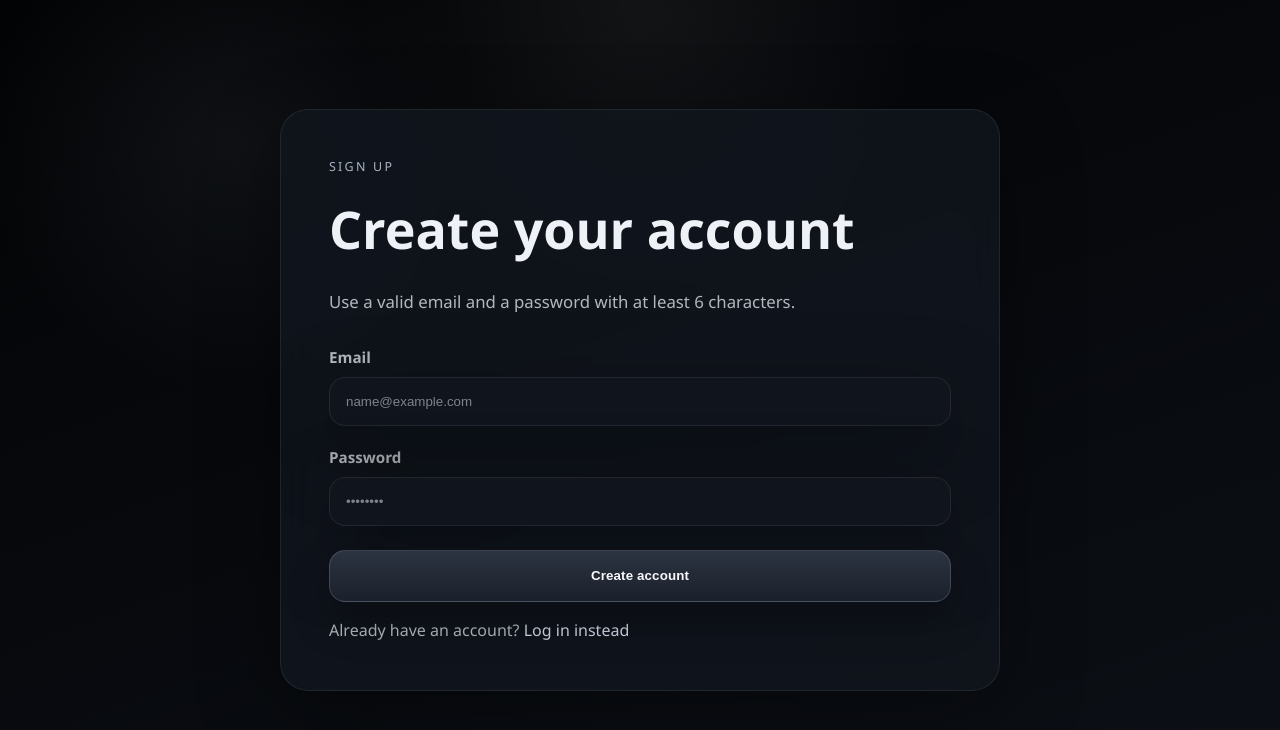
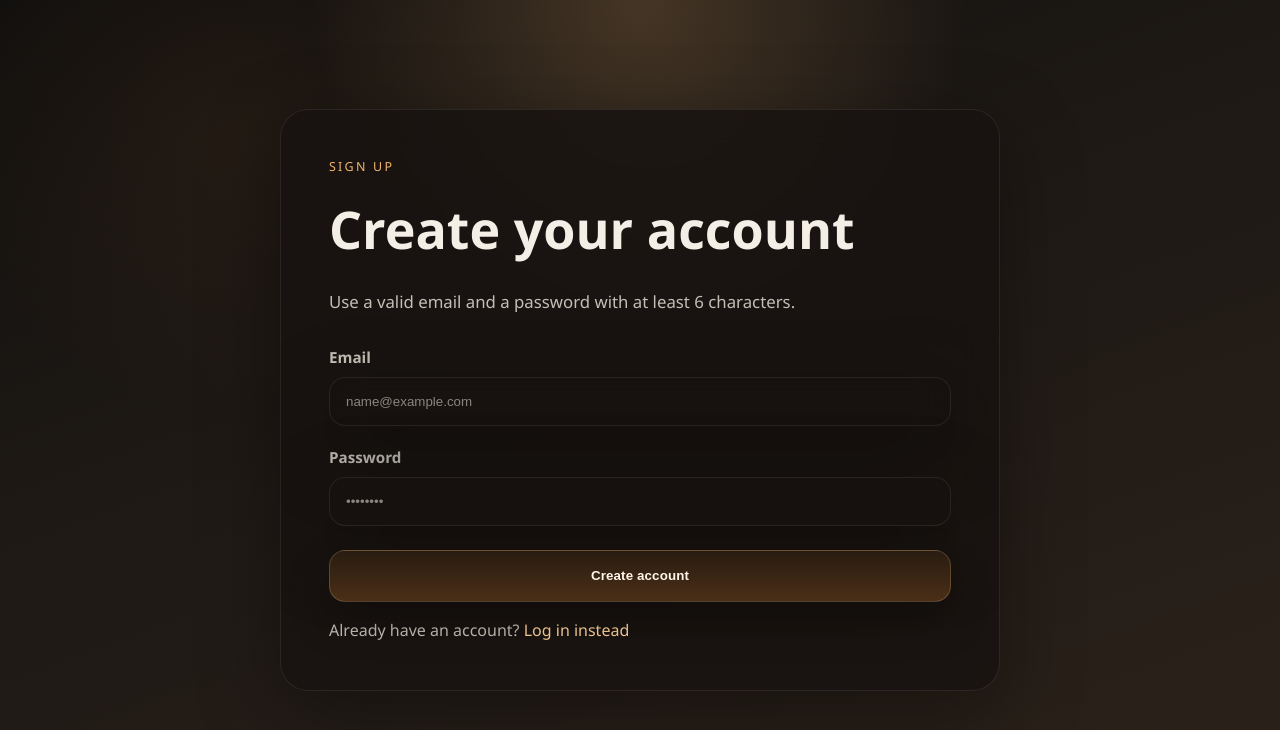
Before and after one commit to loucimf/tp2-front, a React (Vite) app: page / in a window 1280 px wide. Shown: the top 730 px of the page. Built offline with nearby package versions, Linux system fonts and the light colour scheme; no server answers.

Commit message:
mod: Le pedi a chat que vuelva la paleta de colores mas calida

```diff
--- a/src/styles/variables.css
+++ b/src/styles/variables.css
@@ -4,47 +4,47 @@
   --line-height-base: 1.5;
   --font-weight-regular: 400;
 
-  --color-text-primary: #eef1f6;
-  --color-text-secondary: rgba(238, 241, 246, 0.74);
-  --color-text-muted: rgba(238, 241, 246, 0.5);
-  --color-text-inverse: #0b1017;
-  --color-text-disabled: rgba(238, 241, 246, 0.3);
-  --color-accent: #aab4c3;
-  --color-accent-strong: #d0d7e2;
-  --color-accent-soft: rgba(170, 180, 195, 0.14);
+  --color-text-primary: #f4efe6;
+  --color-text-secondary: rgba(244, 239, 230, 0.78);
+  --color-text-muted: rgba(244, 239, 230, 0.52);
+  --color-text-inverse: #17110d;
+  --color-text-disabled: rgba(244, 239, 230, 0.3);
+  --color-accent: #f2b56b;
+  --color-accent-strong: #ffd39b;
+  --color-accent-soft: rgba(242, 181, 107, 0.16);
   --color-success: #6ee7b7;
   --color-success-soft: rgba(16, 185, 129, 0.18);
   --color-success-border: rgba(110, 231, 183, 0.22);
   --color-danger: #ff8d8d;
   --color-danger-soft: rgba(190, 24, 93, 0.12);
   --color-danger-border: rgba(255, 141, 141, 0.24);
-  --color-button-text: #f7f9fc;
-  --color-button-bg: linear-gradient(180deg, rgba(46, 54, 68, 0.96) 0%, rgba(27, 33, 44, 0.98) 100%);
-  --color-button-bg-hover: linear-gradient(180deg, rgba(58, 67, 83, 0.98) 0%, rgba(33, 40, 52, 1) 100%);
-  --color-button-bg-pressed: linear-gradient(180deg, rgba(34, 42, 55, 0.98) 0%, rgba(23, 28, 38, 1) 100%);
-  --color-button-border: rgba(208, 215, 226, 0.18);
+  --color-button-text: #fff6ea;
+  --color-button-bg: linear-gradient(180deg, rgba(42, 29, 17, 0.96) 0%, rgba(76, 48, 24, 0.98) 100%);
+  --color-button-bg-hover: linear-gradient(180deg, rgba(131, 87, 46, 0.98) 0%, rgba(90, 57, 29, 1) 100%);
+  --color-button-bg-pressed: linear-gradient(180deg, rgba(94, 61, 31, 0.98) 0%, rgba(63, 40, 20, 1) 100%);
+  --color-button-border: rgba(255, 211, 155, 0.2);
   --color-button-shadow: 0 18px 40px rgba(0, 0, 0, 0.3);
 
   --color-border-soft: rgba(255, 255, 255, 0.08);
-  --color-border-strong: rgba(208, 215, 226, 0.22);
+  --color-border-strong: rgba(242, 181, 107, 0.24);
   --color-border-disabled: rgba(255, 255, 255, 0.06);
 
-  --color-surface-0: #05070b;
-  --color-surface-1: #0b1017;
-  --color-surface-2: rgba(17, 22, 30, 0.84);
-  --color-surface-3: rgba(23, 29, 38, 0.96);
-  --color-surface-hover: rgba(29, 36, 47, 0.98);
-  --color-surface-pressed: rgba(18, 23, 31, 0.98);
-  --color-surface-disabled: rgba(17, 22, 30, 0.45);
-  --color-overlay-accent: rgba(255, 255, 255, 0.05);
+  --color-surface-0: #12100e;
+  --color-surface-1: #1b1714;
+  --color-surface-2: rgba(24, 19, 16, 0.82);
+  --color-surface-3: rgba(33, 26, 22, 0.96);
+  --color-surface-hover: rgba(43, 34, 28, 0.98);
+  --color-surface-pressed: rgba(29, 22, 18, 0.98);
+  --color-surface-disabled: rgba(24, 19, 16, 0.45);
+  --color-overlay-accent: rgba(242, 181, 107, 0.08);
 
   --background-page:
-    radial-gradient(circle at top, rgba(255, 255, 255, 0.06), transparent 28%),
-    radial-gradient(circle at 18% 18%, rgba(148, 163, 184, 0.08), transparent 20%),
-    linear-gradient(160deg, #020304 0%, #07090d 48%, #0c1016 100%);
+    radial-gradient(circle at top, rgba(253, 186, 116, 0.2), transparent 32%),
+    radial-gradient(circle at 18% 18%, rgba(120, 72, 32, 0.12), transparent 22%),
+    linear-gradient(160deg, #12100e 0%, #1f1a16 48%, #2b2119 100%);
 
   --shadow-elevation-lg: 0 24px 80px rgba(0, 0, 0, 0.35);
-  --shadow-focus: 0 0 0 3px rgba(170, 180, 195, 0.18);
+  --shadow-focus: 0 0 0 3px rgba(242, 181, 107, 0.2);
 
   --radius-md: 16px;
   --radius-lg: 22px;
```
